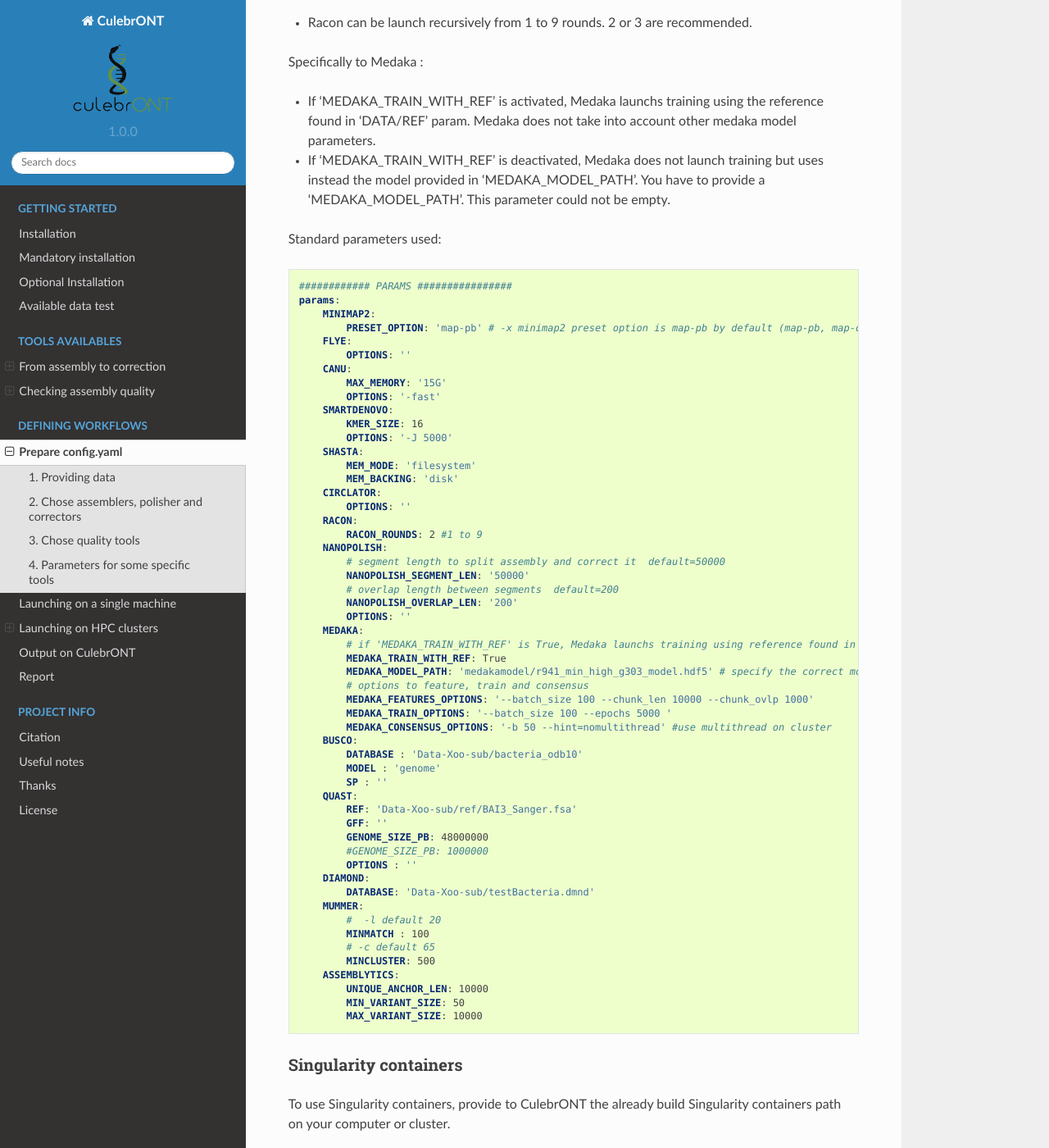
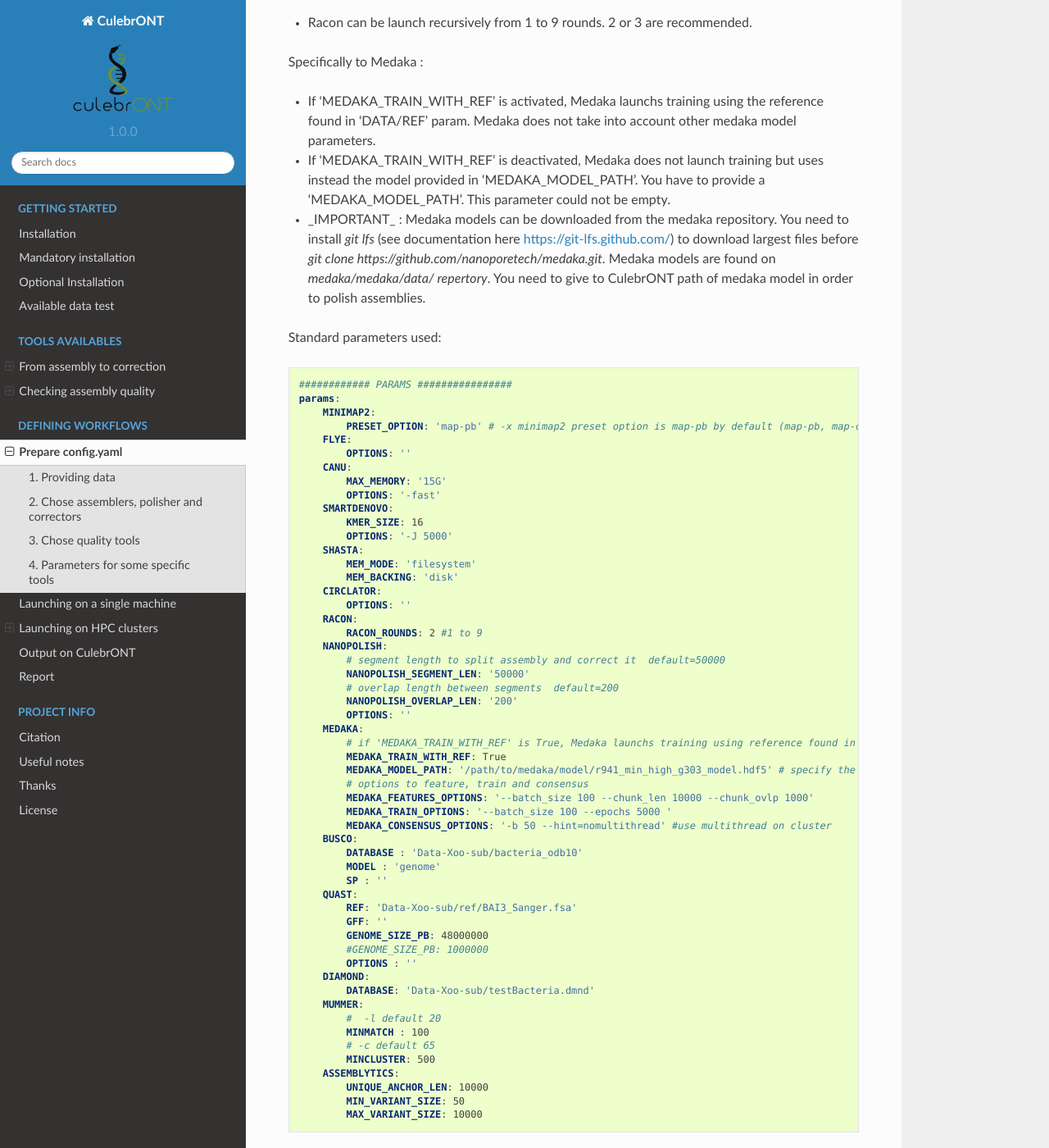
Before and after one commit to SouthGreenPlatform/culebrONT, a Sphinx documentation site: the page built from docs/source/WORKFLOWS.rst, in a window 1280 px wide and 1400 px high, scrolled down 2602 px. Shown: the whole window at 82% size. Built offline with Sphinx 7.4.7 and the Read the Docs theme 2.0.0, drawn with Linux system fonts in a browser that asks for light colours.

Commit message:
doc from gitlab about medaka

```diff
--- a/docs/source/WORKFLOWS.rst
+++ b/docs/source/WORKFLOWS.rst
@@ -127,6 +127,7 @@ Specifically to Medaka :
 
 * If 'MEDAKA_TRAIN_WITH_REF' is activated, Medaka launchs training using the reference found in 'DATA/REF' param. Medaka does not take into account other medaka model parameters.
 * If 'MEDAKA_TRAIN_WITH_REF' is deactivated, Medaka does not launch training but uses instead the model provided in 'MEDAKA_MODEL_PATH'. You have to provide a 'MEDAKA_MODEL_PATH'. This parameter could not be empty.
+* _IMPORTANT_ : Medaka models can be downloaded from the medaka repository. You need to install `git lfs` (see documentation here https://git-lfs.github.com/) to download largest files before `git clone https://github.com/nanoporetech/medaka.git`. Medaka models are found on `medaka/medaka/data/ repertory`. You need to give to CulebrONT path of medaka model in order to polish assemblies.
 
 Standard parameters used:
 
@@ -161,7 +162,7 @@ Standard parameters used:
         MEDAKA:
             # if 'MEDAKA_TRAIN_WITH_REF' is True, Medaka launchs training using reference found in DATA REF param. Medaka does not take in count other medaka model parameters below.
             MEDAKA_TRAIN_WITH_REF: True
-            MEDAKA_MODEL_PATH: 'medakamodel/r941_min_high_g303_model.hdf5' # specify the correct model, -m in the above, according to the basecaller used. Empty parameter is not accepted
+            MEDAKA_MODEL_PATH: '/path/to/medaka/model/r941_min_high_g303_model.hdf5' # specify the correct model, -m in the above, according to the basecaller used. Empty parameter is not accepted
             # options to feature, train and consensus
             MEDAKA_FEATURES_OPTIONS: '--batch_size 100 --chunk_len 10000 --chunk_ovlp 1000'
             MEDAKA_TRAIN_OPTIONS: '--batch_size 100 --epochs 5000 '
```
